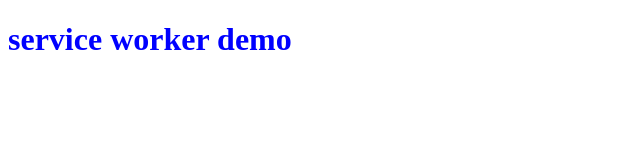
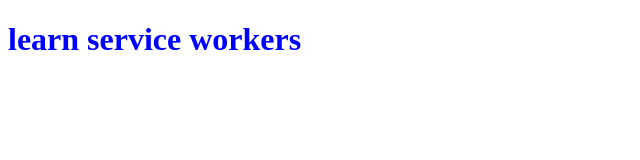
Before and after one commit to hukevinxiaochen/learn-service-workers, a plain HTML site: page index.html in a window 1280 px wide. Shown: the whole page, without its empty margins (0-640 px from the left). Drawn offline with Linux system fonts and the light colour scheme.

Commit message:
learn service workers

```diff
--- a/index.html
+++ b/index.html
@@ -6,6 +6,6 @@
 <title></title>
 </head>
 <body>
-  <h1 id="title">service worker demo</h1>
+  <h1 id="title">learn service workers</h1>
 </body>
 </html>
```
